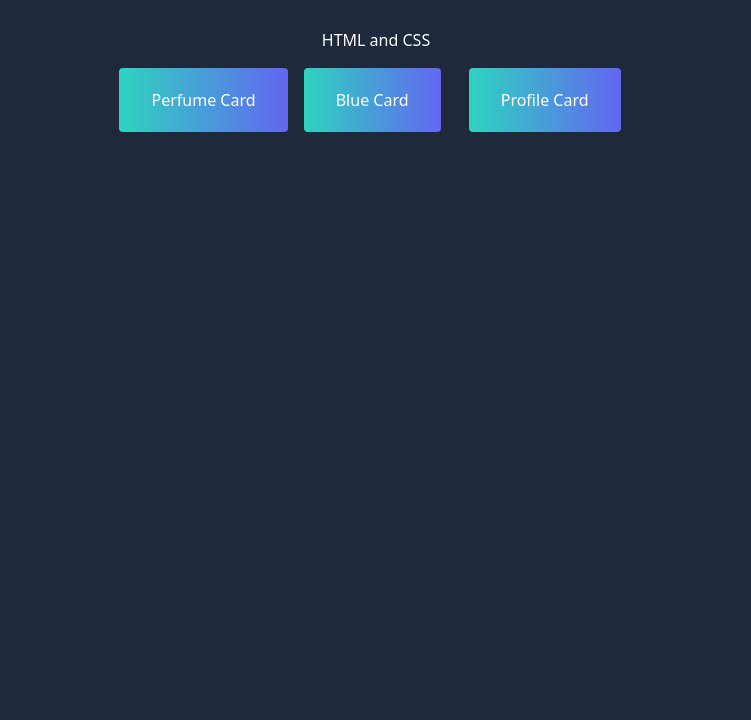
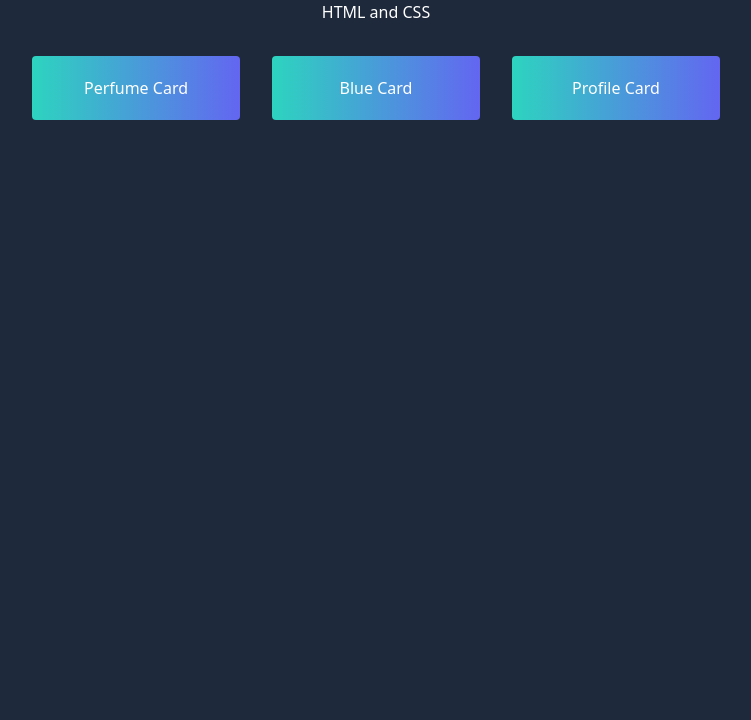
Before and after one commit to HamzahMelibary/mentor_challenges, a website: page index.html in a window 1280 px wide. Shown: the part 80-800 px from the top of the page, without its empty margins (264-1015 px from the left). Drawn offline with Linux system fonts and the light colour scheme.

Commit message:
update index page

```diff
--- a/index.html
+++ b/index.html
@@ -20,16 +20,18 @@
         <h1 class="text-4xl text-purple-600 ">All my challenges in Mentor website</h1>
 
         <!-- Section only HTML and CSS -->
-        <div class="py-8">
-          <h1 class="py-4">HTML and CSS</h1>
-          <a href="/mentor_challenges/perfume_price"><button class="bg-gradient-to-r from-teal-400 to-indigo-500 hover:from-purple-400 hover:to-cyan-500 py-5 px-8 rounded">Perfume
-              Card</button></a>
-          <a href="/mentor_challenges/blue_card" class="px-3"><button
-              class="bg-gradient-to-r from-teal-400 to-indigo-500 hover:from-purple-400 hover:to-cyan-500 py-5 px-8 rounded">Blue
-              Card</button></a>
-          <a href="/mentor_challenges/profile_card" class="px-3"><button
-            class="bg-gradient-to-r from-teal-400 to-indigo-500 hover:from-purple-400 hover:to-cyan-500 py-5 px-8 rounded">Profile Card
-          </button></a>
+        <div class="">
+          <h1 class="pt-5">HTML and CSS</h1>
+          <div class="flex flex-col justify-center items-center lg:flex-row py-4">
+            <a href="/mentor_challenges/perfume_price" class="p-4"><button class="w-52 bg-gradient-to-r from-teal-400 to-indigo-500 hover:from-purple-400 hover:to-cyan-500 py-5 px-8 rounded">Perfume
+                Card</button></a>
+            <a href="/mentor_challenges/blue_card" class="p-4"><button
+                class="w-52 bg-gradient-to-r from-teal-400 to-indigo-500 hover:from-purple-400 hover:to-cyan-500 py-5 px-8 rounded">Blue
+                Card</button></a>
+            <a href="/mentor_challenges/profile_card" class="p-4"><button
+              class="w-52 bg-gradient-to-r from-teal-400 to-indigo-500 hover:from-purple-400 hover:to-cyan-500 py-5 px-8 rounded">Profile Card
+            </button></a>
+            </div>
         </div>
       </div>
     </section>
```
Also changed, not shown: dist/output.css.
